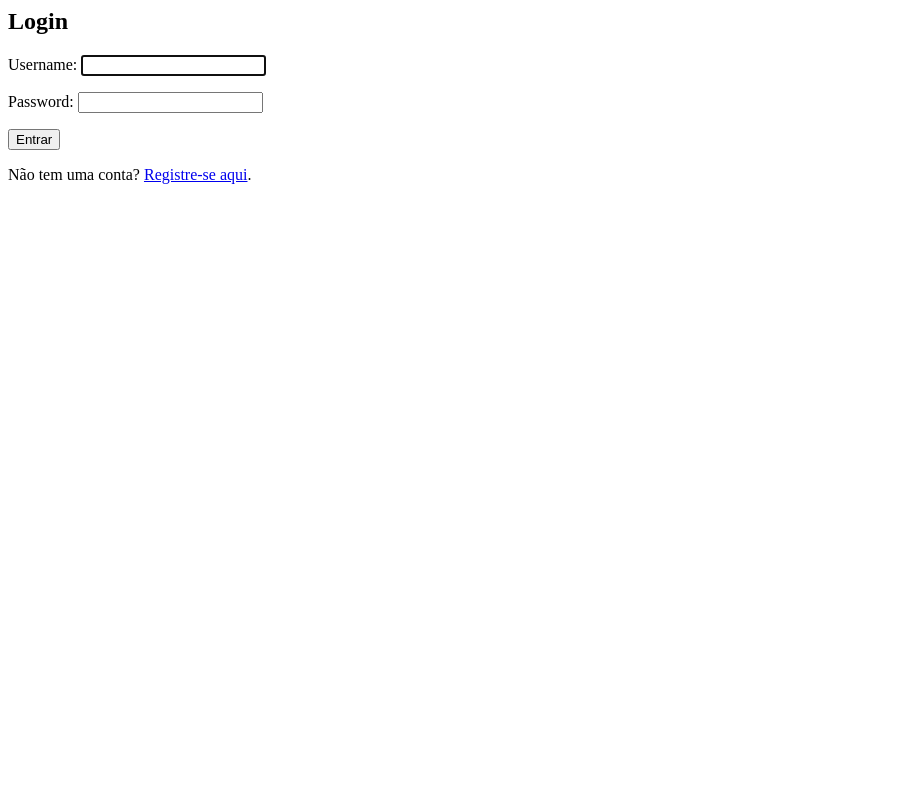
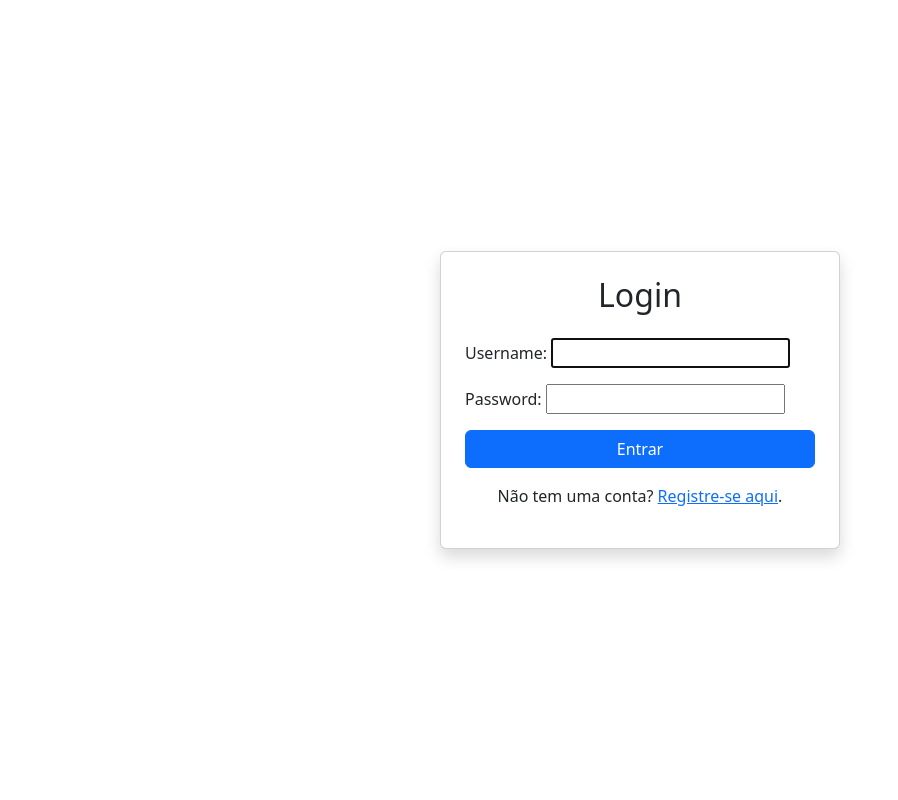
Before and after one commit to joaopedrogmoraissilva/urna-virtual-django, a Django app: page /votacao/login/ in a window 1280 px wide. Shown: the whole page, without its empty margins (0-898 px from the left). Run offline with Django 5.2, Linux system fonts and the light colour scheme.

Commit message:
pagina de login estilizada

```diff
--- a/urna-virtual/votacao/templates/users/login.html
+++ b/urna-virtual/votacao/templates/users/login.html
@@ -1,8 +1,22 @@
-<h2>Login</h2>
-<form method="POST">
-    {% csrf_token %}
-    {{ form.as_p }}
-    <button type="submit">Entrar</button>
-</form>
 
-<p>Não tem uma conta? <a href="{% url 'register' %}">Registre-se aqui</a>.</p>
+<!DOCTYPE HTML>
+<html>
+    <meta charset="UTF-8">
+        <meta name="viewport" content="width=device-width, initial-scale=1.0">
+        <title>Registrar-se</title>
+        <!-- Link do Bootstrap -->
+        <link href="https://cdn.jsdelivr.net/npm/bootstrap@5.3.0-alpha1/dist/css/bootstrap.min.css" rel="stylesheet">
+</html>
+<body>
+    <div class="container d-flex justify-content-center align-items-center vh-100">
+        <div class="card shadow p-4" style="width: 400px;">
+            <h2 class="text-center mb-4">Login</h2>
+            <form method="POST">
+                {% csrf_token %}
+                {{ form.as_p }}
+                <button type="submit" class="btn btn-primary w-100">Entrar</button>
+                <p class="text-center mt-3">Não tem uma conta? <a href="{% url 'register' %}">Registre-se aqui</a>.</p>
+            </form>
+        </div>
+    </div>
+</body>
```
